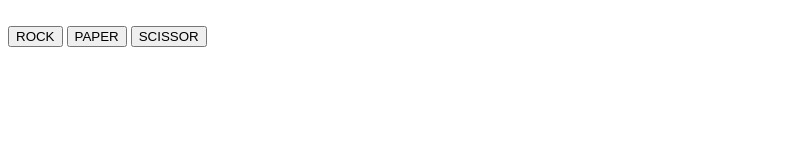
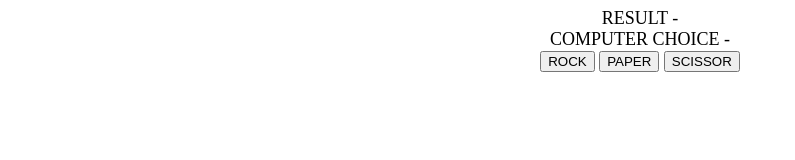
Before and after one commit to Ashrox102/learning_javascript, a plain HTML site: page rock paper/index.html in a window 1280 px wide. Shown: the whole page, without its empty margins (0-795 px from the left). Drawn offline with Linux system fonts and the light colour scheme.

Commit message:
added style and fixes

```diff
--- a/rock paper/index.html
+++ b/rock paper/index.html
@@ -9,9 +9,13 @@
 </head>
 
 <body>
-    <label id="win"></label></br>
-    <label id="computer"></label>
-    <div>
+    <div id="results">
+        <label>RESULT -</label>
+        <label id="win"></label></br>
+        <label>COMPUTER CHOICE - </label>
+        <label id="computer"></label>
+    </div>
+    <div id="buttons">
         <button id="rock">ROCK</button>
         <button id="paper">PAPER</button>
         <button id="scissor">SCISSOR</button>
--- a/rock paper/index.js
+++ b/rock paper/index.js
@@ -7,7 +7,7 @@ function compute() {
     computer = Math.floor(Math.random() * (3 - 1 + 1)) + 1;
     console.log("computer value - ", computer);
     sum = user - computer;
-    document.getElementById("computer").textContent = ("computer chose ", items[computer - 1]);
+    document.getElementById("computer").textContent = (items[computer - 1]);
 }
 
 function answer() {
@@ -32,7 +32,7 @@ document.getElementById("paper").onclick = function () {
     compute();
     answer();
 }
-document.getElementById("scissors").onclick = function () {
+document.getElementById("scissor").onclick = function () {
     user = 3;
     compute();
     answer();
--- a/rock paper/style.css
+++ b/rock paper/style.css
@@ -0,0 +1,11 @@
+#results {
+    display: block;
+    text-align: center;
+    font-size: large;
+}
+
+#buttons {
+    display: block;
+    text-align: center;
+    font-size: large;
+}
```
